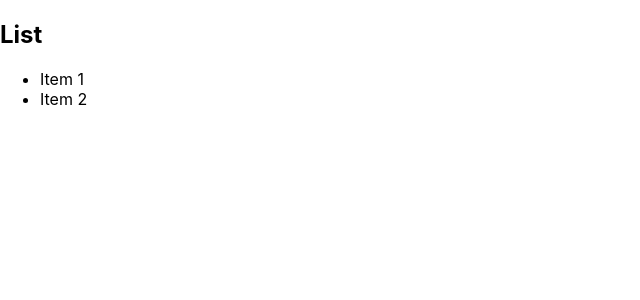
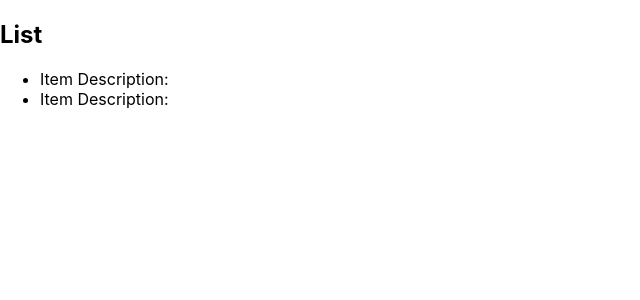
Before and after one commit to EliasOPrado/list-project-frontend, a React (Create React App) app: page / in a window 1280 px wide. Shown: the top 300 px of the page, without its empty margins (0-640 px from the left). Built offline with nearby package versions, Linux system fonts and the light colour scheme.

Commit message:
added Item component to list and test user

```diff
--- /dev/null
+++ b/src/Item.js
@@ -0,0 +1,9 @@
+import React from 'react'
+
+function Item(props) {
+    return (
+            <li>Item Description: {props.name}</li>
+    )
+}
+
+export default Item
--- a/src/List.js
+++ b/src/List.js
@@ -1,12 +1,13 @@
 import React from "react";
+import Item from './Item'
 
 function List() {
   return (
     <div>
       <h2>List</h2>
       <ul>
-        <li>Item 1</li>
-        <li>Item 2</li>
+        <Item />
+        <Item />
       </ul>
     </div>
   );
```
